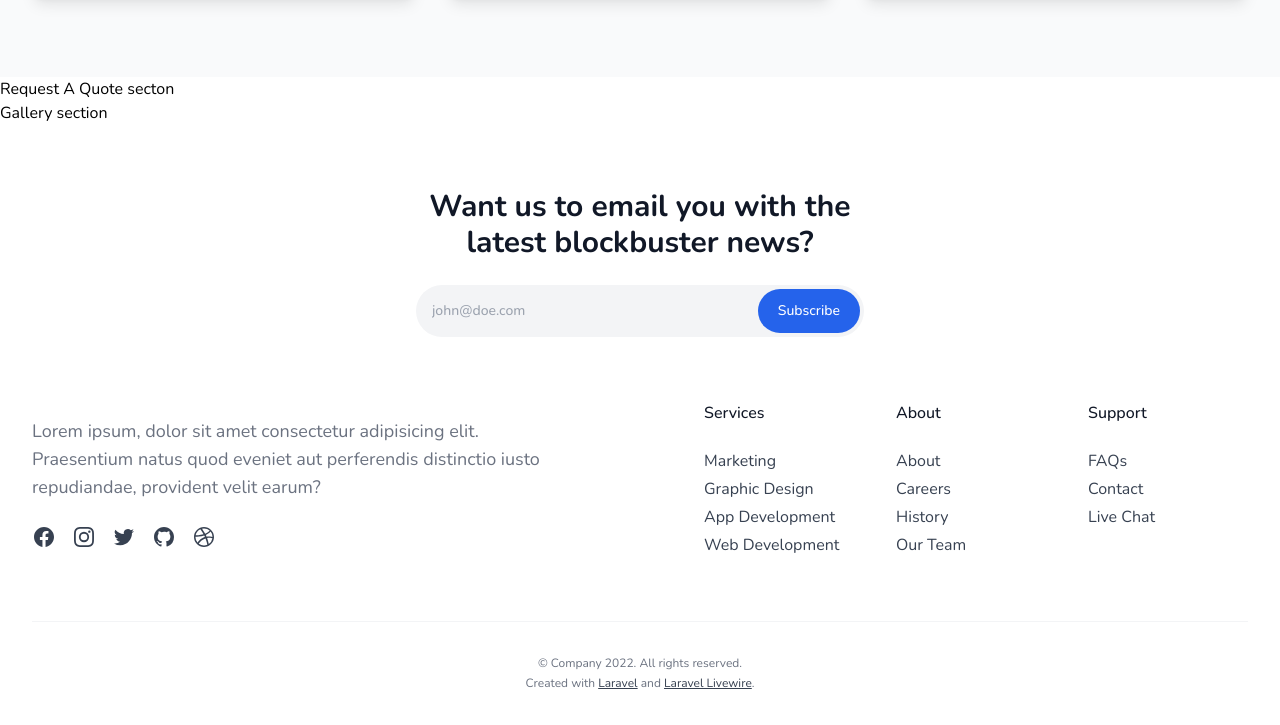
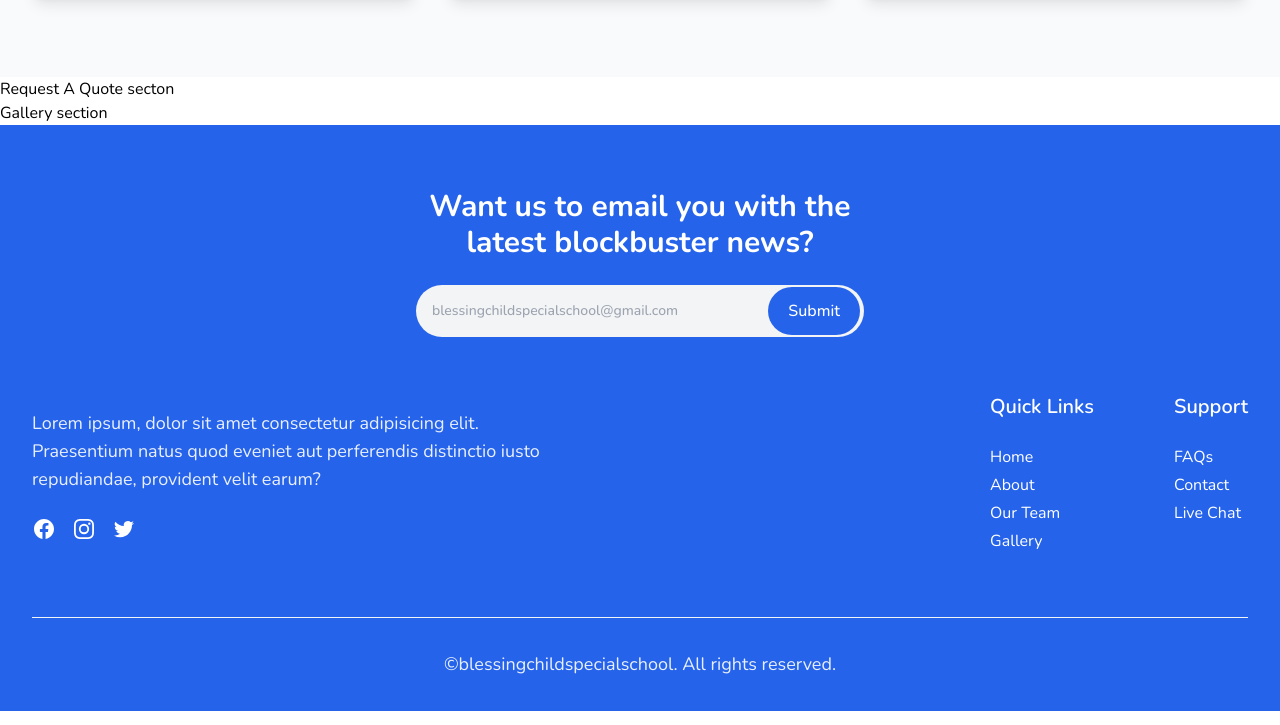
Before and after one commit to sazedul/blessing-child, a website: page afzal/index.html in a window 1280 px wide. Shown: the part 615-1340 px from the top of the page. Drawn offline with nearby package versions, Linux system fonts and the light colour scheme.

Commit message:
footer create

```diff
--- a/afzal/index.html
+++ b/afzal/index.html
@@ -159,10 +159,10 @@
     <section>Gallery section</section>
 
     <!-- Footer -->
-    <footer class="bg-white dark:bg-gray-900">
+    <footer class="bg-blue-600">
         <div class="mx-auto max-w-screen-xl px-4 pt-16 pb-8 sm:px-6 lg:px-8">
             <div class="mx-auto max-w-md">
-                <strong class="block text-center text-xl font-bold text-gray-900 sm:text-3xl dark:text-white">
+                <strong class="block text-center font-bold text-3xl text-white sm:text-3xl">
                     Want us to email you with the latest blockbuster news?
                 </strong>
 
@@ -170,28 +170,27 @@
                     <div class="relative max-w-lg">
                         <label class="sr-only" for="email"> Email </label>
 
-                        <input
-                            class="w-full rounded-full border-gray-200 bg-gray-100 p-4 pe-32 text-sm font-medium dark:border-gray-700 dark:bg-gray-800 dark:text-white"
-                            id="email" type="email" placeholder="john@doe.com" />
+                        <input class="w-full rounded-full border-gray-200 bg-gray-100 p-4 pe-32 text-sm font-medium"
+                            id="email" type="email" placeholder="blessingchildspecialschool@gmail.com" />
 
                         <button
-                            class="absolute end-1 top-1/2 -translate-y-1/2 rounded-full bg-blue-600 px-5 py-3 text-sm font-medium text-white transition hover:bg-blue-700">
-                            Subscribe
+                            class="absolute end-1 top-1/2 -translate-y-1/2 rounded-full bg-blue-600 px-5 py-3 text-lg/leading-none font-medium text-white transition hover:bg-blue-700">
+                            Submit
                         </button>
                     </div>
                 </form>
             </div>
 
-            <div class="mt-16 grid grid-cols-1 gap-8 lg:grid-cols-2 lg:gap-32">
-                <div class="mx-auto max-w-sm lg:max-w-none">
-                    <p class="mt-4 text-center text-gray-500 lg:text-left lg:text-lg dark:text-gray-400">
+            <div class="mt-14 grid grid-cols-1 gap-8 lg:grid-cols-2 lg:gap-32">
+
+                <div class="mx-auto max-w-sm lg:max-w-none ">
+                    <p class="mt-4 text-center text-white/90 lg:text-left lg:text-lg">
                         Lorem ipsum, dolor sit amet consectetur adipisicing elit. Praesentium natus quod eveniet
                         aut perferendis distinctio iusto repudiandae, provident velit earum?
                     </p>
 
                     <div class="mt-6 flex justify-center gap-4 lg:justify-start">
-                        <a class="text-gray-700 transition hover:text-gray-700/75 dark:text-white dark:hover:text-white/75"
-                            href="#" target="_blank" rel="noreferrer">
+                        <a class="text-white transition hover:text-white/75" href="#" target="_blank" rel="noreferrer">
                             <span class="sr-only"> Facebook </span>
 
                             <svg class="size-6" fill="currentColor" viewBox="0 0 24 24" aria-hidden="true">
@@ -201,8 +200,7 @@
                             </svg>
                         </a>
 
-                        <a class="text-gray-700 transition hover:text-gray-700/75 dark:text-white dark:hover:text-white/75"
-                            href="#" target="_blank" rel="noreferrer">
+                        <a class="text-white transition hover:text-white/75" href="#" target="_blank" rel="noreferrer">
                             <span class="sr-only"> Instagram </span>
 
                             <svg class="size-6" fill="currentColor" viewBox="0 0 24 24" aria-hidden="true">
@@ -212,8 +210,7 @@
                             </svg>
                         </a>
 
-                        <a class="text-gray-700 transition hover:text-gray-700/75 dark:text-white dark:hover:text-white/75"
-                            href="#" target="_blank" rel="noreferrer">
+                        <a class="text-white transition hover:text-white/75" href="#" target="_blank" rel="noreferrer">
                             <span class="sr-only"> Twitter </span>
 
                             <svg class="size-6" fill="currentColor" viewBox="0 0 24 24" aria-hidden="true">
@@ -222,145 +219,69 @@
                             </svg>
                         </a>
 
-                        <a class="text-gray-700 transition hover:text-gray-700/75 dark:text-white dark:hover:text-white/75"
-                            href="#" target="_blank" rel="noreferrer">
-                            <span class="sr-only"> GitHub </span>
-
-                            <svg class="size-6" fill="currentColor" viewBox="0 0 24 24" aria-hidden="true">
-                                <path fill-rule="evenodd"
-                                    d="M12 2C6.477 2 2 6.484 2 12.017c0 4.425 2.865 8.18 6.839 9.504.5.092.682-.217.682-.483 0-.237-.008-.868-.013-1.703-2.782.605-3.369-1.343-3.369-1.343-.454-1.158-1.11-1.466-1.11-1.466-.908-.62.069-.608.069-.608 1.003.07 1.531 1.032 1.531 1.032.892 1.53 2.341 1.088 2.91.832.092-.647.35-1.088.636-1.338-2.22-.253-4.555-1.113-4.555-4.951 0-1.093.39-1.988 1.029-2.688-.103-.253-.446-1.272.098-2.65 0 0 .84-.27 2.75 1.026A9.564 9.564 0 0112 6.844c.85.004 1.705.115 2.504.337 1.909-1.296 2.747-1.027 2.747-1.027.546 1.379.202 2.398.1 2.651.64.7 1.028 1.595 1.028 2.688 0 3.848-2.339 4.695-4.566 4.943.359.309.678.92.678 1.855 0 1.338-.012 2.419-.012 2.747 0 .268.18.58.688.482A10.019 10.019 0 0022 12.017C22 6.484 17.522 2 12 2z"
-                                    clip-rule="evenodd" />
-                            </svg>
-                        </a>
-
-                        <a class="text-gray-700 transition hover:text-gray-700/75 dark:text-white dark:hover:text-white/75"
-                            href="#" target="_blank" rel="noreferrer">
-                            <span class="sr-only"> Dribbble </span>
-
-                            <svg class="size-6" fill="currentColor" viewBox="0 0 24 24" aria-hidden="true">
-                                <path fill-rule="evenodd"
-                                    d="M12 2C6.48 2 2 6.48 2 12s4.48 10 10 10c5.51 0 10-4.48 10-10S17.51 2 12 2zm6.605 4.61a8.502 8.502 0 011.93 5.314c-.281-.054-3.101-.629-5.943-.271-.065-.141-.12-.293-.184-.445a25.416 25.416 0 00-.564-1.236c3.145-1.28 4.577-3.124 4.761-3.362zM12 3.475c2.17 0 4.154.813 5.662 2.148-.152.216-1.443 1.941-4.48 3.08-1.399-2.57-2.95-4.675-3.189-5A8.687 8.687 0 0112 3.475zm-3.633.803a53.896 53.896 0 013.167 4.935c-3.992 1.063-7.517 1.04-7.896 1.04a8.581 8.581 0 014.729-5.975zM3.453 12.01v-.26c.37.01 4.512.065 8.775-1.215.25.477.477.965.694 1.453-.109.033-.228.065-.336.098-4.404 1.42-6.747 5.303-6.942 5.629a8.522 8.522 0 01-2.19-5.705zM12 20.547a8.482 8.482 0 01-5.239-1.8c.152-.315 1.888-3.656 6.703-5.337.022-.01.033-.01.054-.022a35.318 35.318 0 011.823 6.475 8.4 8.4 0 01-3.341.684zm4.761-1.465c-.086-.52-.542-3.015-1.659-6.084 2.679-.423 5.022.271 5.314.369a8.468 8.468 0 01-3.655 5.715z"
-                                    clip-rule="evenodd" />
-                            </svg>
-                        </a>
                     </div>
                 </div>
 
-                <div class="grid grid-cols-1 gap-8 text-center lg:grid-cols-3 lg:text-left">
+                <div class="flex  justify-center gap-20  lg:ml-auto mt-12 md:mt-0 order-1 md:order-2">
+
+
                     <div>
-                        <strong class="font-medium text-gray-900 dark:text-white"> Services </strong>
+                        <strong class="font-semibold text-xl text-white"> Quick Links </strong>
 
                         <ul class="mt-6 space-y-1">
                             <li>
-                                <a class="text-gray-700 transition hover:text-gray-700/75 dark:text-white dark:hover:text-white/75"
-                                    href="#">
-                                    Marketing
-                                </a>
+                                <a class="text-white text-base font-normal transition hover:text-white/75" href="#">
+                                    Home </a>
                             </li>
 
                             <li>
-                                <a class="text-gray-700 transition hover:text-gray-700/75 dark:text-white dark:hover:text-white/75"
-                                    href="#">
-                                    Graphic Design
-                                </a>
+                                <a class="text-white text-base font-normal transition hover:text-white/75" href="#">
+                                    About </a>
                             </li>
 
                             <li>
-                                <a class="text-gray-700 transition hover:text-gray-700/75 dark:text-white dark:hover:text-white/75"
-                                    href="#">
-                                    App Development
-                                </a>
+                                <a class="text-white text-base font-normal transition hover:text-white/75" href="#"> Our
+                                    Team </a>
                             </li>
 
                             <li>
-                                <a class="text-gray-700 transition hover:text-gray-700/75 dark:text-white dark:hover:text-white/75"
-                                    href="#">
-                                    Web Development
-                                </a>
+                                <a class="text-white text-base font-normal transition hover:text-white/75" href="#">
+                                    Gallery </a>
                             </li>
                         </ul>
                     </div>
 
                     <div>
-                        <strong class="font-medium text-gray-900 dark:text-white"> About </strong>
+                        <strong class="font-semibold text-xl text-white"> Support </strong>
 
                         <ul class="mt-6 space-y-1">
                             <li>
-                                <a class="text-gray-700 transition hover:text-gray-700/75 dark:text-white dark:hover:text-white/75"
-                                    href="#">
-                                    About
-                                </a>
+                                <a class="text-white text-base font-normal  transition hover:text-white/75" href="#">
+                                    FAQs </a>
                             </li>
 
                             <li>
-                                <a class="text-gray-700 transition hover:text-gray-700/75 dark:text-white dark:hover:text-white/75"
-                                    href="#">
-                                    Careers
-                                </a>
+                                <a class="text-white text-base font-normal transition hover:text-white/75" href="#">
+                                    Contact </a>
                             </li>
 
                             <li>
-                                <a class="text-gray-700 transition hover:text-gray-700/75 dark:text-white dark:hover:text-white/75"
-                                    href="#">
-                                    History
-                                </a>
-                            </li>
-
-                            <li>
-                                <a class="text-gray-700 transition hover:text-gray-700/75 dark:text-white dark:hover:text-white/75"
-                                    href="#">
-                                    Our Team
-                                </a>
-                            </li>
-                        </ul>
-                    </div>
-
-                    <div>
-                        <strong class="font-medium text-gray-900 dark:text-white"> Support </strong>
-
-                        <ul class="mt-6 space-y-1">
-                            <li>
-                                <a class="text-gray-700 transition hover:text-gray-700/75 dark:text-white dark:hover:text-white/75"
-                                    href="#">
-                                    FAQs
-                                </a>
-                            </li>
-
-                            <li>
-                                <a class="text-gray-700 transition hover:text-gray-700/75 dark:text-white dark:hover:text-white/75"
-                                    href="#">
-                                    Contact
-                                </a>
-                            </li>
-
-                            <li>
-                                <a class="text-gray-700 transition hover:text-gray-700/75 dark:text-white dark:hover:text-white/75"
-                                    href="#">
-                                    Live Chat
-                                </a>
+                                <a class="text-white text-base font-normal transition hover:text-white/75" href="#">
+                                    Live Chat </a>
                             </li>
                         </ul>
                     </div>
                 </div>
             </div>
 
-            <div class="mt-16 border-t border-gray-100 pt-8 dark:border-gray-800">
-                <p class="text-center text-xs/relaxed text-gray-500 dark:text-gray-400">
-                    © Company 2022. All rights reserved.
-
-                    <br />
-
-                    Created with
-                    <a href="#"
-                        class="text-gray-700 underline transition hover:text-gray-700/75 dark:text-white dark:hover:text-white/75">Laravel</a>
-                    and
-                    <a href="#"
-                        class="text-gray-700 underline transition hover:text-gray-700/75 dark:text-white dark:hover:text-white/75">Laravel
-                        Livewire</a>.
+            <div class="mt-16 border-t border-gray-100 pt-8">
+                <p class="text-center text-lg/relaxed text-white/90">
+                    ©blessingchildspecialschool. All rights reserved.
                 </p>
             </div>
         </div>
     </footer>
+
 
 
     <!-- Back to Top Button -->
```
Also changed, not shown: dist/output.css.
